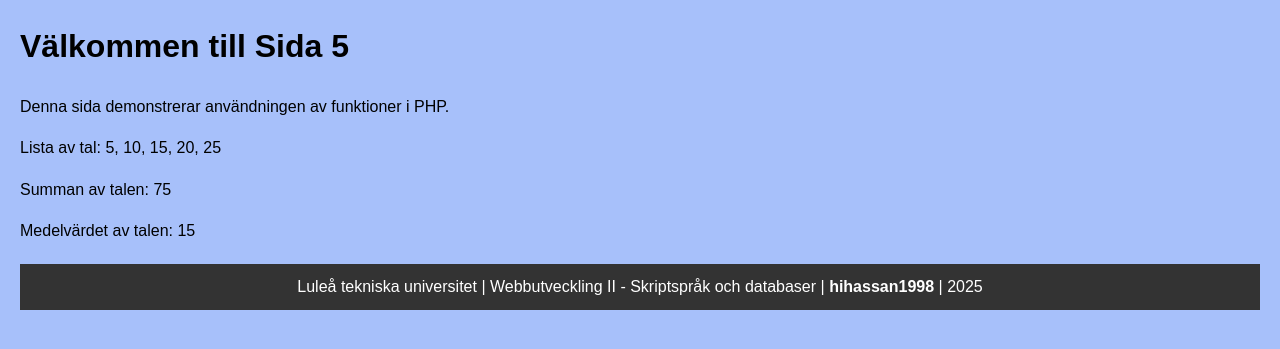
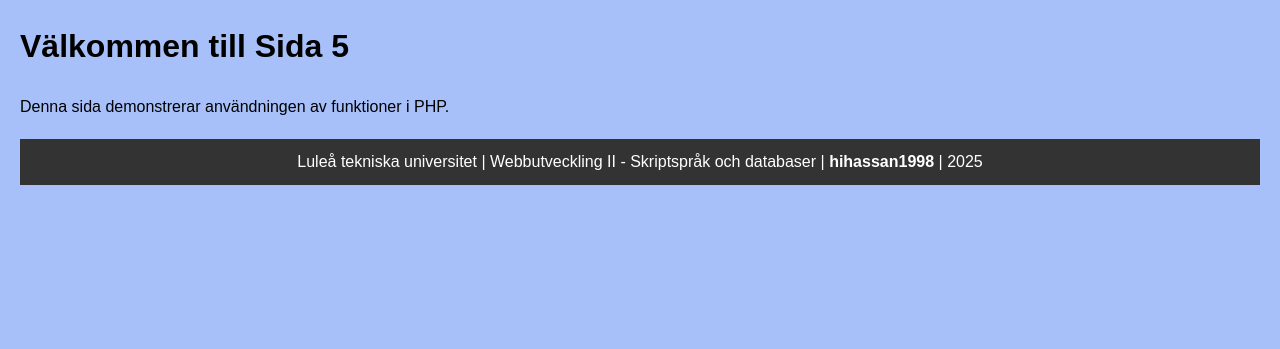
Before and after one commit to hihassan1998/web2, a PHP site: page /sida5.php in a window 1280 px wide. Shown: the part 66-415 px from the top of the page. Run offline with PHP 8.4, Linux system fonts and the light colour scheme.

Commit message:
added page 5

```diff
--- a/public/pages/sida5.php
+++ b/public/pages/sida5.php
@@ -10,20 +10,7 @@
 
     <h1>Välkommen till Sida 5</h1>
     <p>Denna sida demonstrerar användningen av funktioner i PHP.</p>
-    <?php
-    function calculateSum($array) {
-        return array_sum($array);
-    }
 
-    function calculateAverage($array) {
-        return count($array) > 0 ? array_sum($array) / count($array) : 0;
-    }
-
-    $numbers = [5, 10, 15, 20, 25];
-    echo "<p>Lista av tal: " . implode(", ", $numbers) . "</p>";
-    echo "<p>Summan av talen: " . calculateSum($numbers) . "</p>";
-    echo "<p>Medelvärdet av talen: " . calculateAverage($numbers) . "</p>";
-    ?>
 <?php include '../../includes/footer.php' ?>
 
 </body>
```
